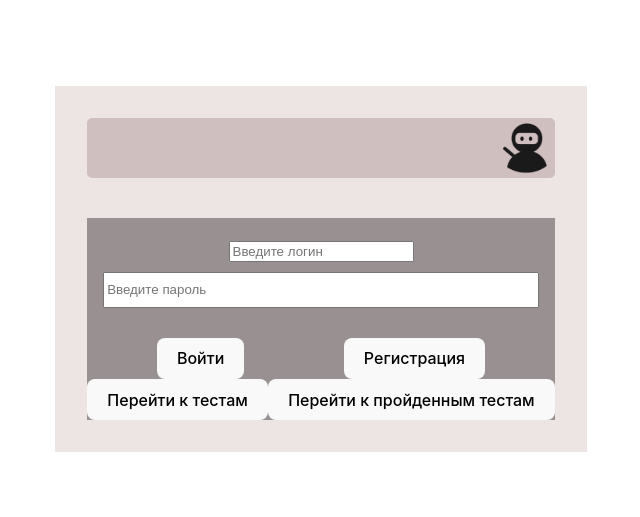
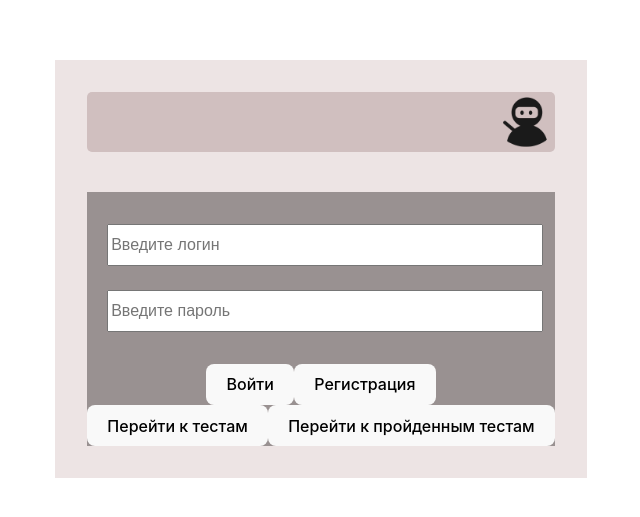
Before and after one commit to Dzehil02/viktorina, a React (Vite) app in the folder client/: page / in a window 1280 px wide. Shown: the part 131-648 px from the top of the page, without its empty margins (319-959 px from the left). Built offline with nearby package versions, Linux system fonts and the light colour scheme.

Commit message:
Add SCSS, classNames func, create Input.

```diff
--- a/client/package.json
+++ b/client/package.json
@@ -24,6 +24,7 @@
     "eslint": "^8.38.0",
     "eslint-plugin-react-hooks": "^4.6.0",
     "eslint-plugin-react-refresh": "^0.3.4",
+    "sass": "^1.66.1",
     "typescript": "^5.0.2",
     "vite": "^4.3.9"
   }
--- a/client/src/main.tsx
+++ b/client/src/main.tsx
@@ -1,7 +1,7 @@
 import React from 'react'
 import ReactDOM from 'react-dom/client'
 import App from './App.tsx'
-import './index.css'
+import './index.scss'
 import { BrowserRouter } from 'react-router-dom'
 
 ReactDOM.createRoot(document.getElementById('root') as HTMLElement).render(
--- a/client/src/pages/Auth/ui/Auth.css
+++ b/client/src/pages/Auth/ui/Auth.module.scss
@@ -12,7 +12,7 @@
     padding: 20px;
 }
 
-.input {
+.input_t {
     width: 100%;
     min-height: 30px;
     margin: 10px;
--- a/client/src/pages/Auth/ui/Auth.tsx
+++ b/client/src/pages/Auth/ui/Auth.tsx
@@ -1,6 +1,7 @@
 import { Link } from 'react-router-dom';
-import './Auth.css'
 import { Input } from '../../../shared/ui/Input';
+import cls from './Auth.module.scss';
+import { classNames } from '../../../shared/lib/classNames/classNames';
 
 interface AuthProps {
     className?: string;
@@ -8,12 +9,14 @@ interface AuthProps {
 
 export const Auth = (props: AuthProps) => {
 
+    const {className} = props;
+
     return (
 
-            <div className={'Auth'}>
-                <div className={'form'}>
-                    <Input className={'input'} type='text' placeholder='Введите логин' />
-                    <input className={'input'} type='text' placeholder='Введите пароль' />
+            <div className={classNames(cls.Auth, {}, [className])}>
+                <div className={classNames(cls.form, {}, [className])}>
+                    <Input type='text' placeholder='Введите логин' />
+                    <Input type='text' placeholder='Введите пароль' />
                 </div>
                 <div className={'btnWrapper'}>
                     <button>Войти</button>
--- /dev/null
+++ b/client/src/shared/lib/classNames/classNames.ts
@@ -0,0 +1,15 @@
+export type Mods = Record<string, boolean | string | undefined>;
+
+export function classNames(
+    cls: string,
+    mods: Mods = {},
+    additional: Array<string | undefined> = [],
+): string {
+    return [
+        cls,
+        ...additional.filter(Boolean),
+        ...Object.entries(mods)
+            .filter(([className, value]) => Boolean(value))
+            .map(([className]) => className),
+    ].join(' ');
+}
--- /dev/null
+++ b/client/src/shared/ui/Input/Input.module.scss
@@ -0,0 +1,14 @@
+.InputWrapper {
+    width: 100%;
+    padding: 12px 0;
+}
+
+.input {
+    width: 100%;
+    height: 36px;
+    font-size: 16px;
+}
+
+.readonly {
+    opacity: 0.6;
+}
--- a/client/src/shared/ui/Input/Input.tsx
+++ b/client/src/shared/ui/Input/Input.tsx
@@ -1,6 +1,6 @@
-import { InputHTMLAttributes, ReactNode, memo, useEffect, useRef, useState } from 'react';
-// import { Mods, classNames } from '@/shared/lib/classNames/classNames';
-// import cls from './Input.module.scss';
+import { InputHTMLAttributes, memo } from 'react';
+import { Mods, classNames } from '../../lib/classNames/classNames';
+import cls from './Input.module.scss';
 
 type HTMLInputProps = Omit<
     InputHTMLAttributes<HTMLInputElement>,
@@ -11,7 +11,6 @@ interface InputProps extends HTMLInputProps {
     className?: string;
     value?: string | number;
     onChange?: (value: string) => void;
-    autofocus?: boolean;
     readonly?: boolean;
 }
 
@@ -23,47 +22,27 @@ export const Input = memo((props: InputProps) => {
         type = 'text',
         placeholder,
         readonly,
-        autofocus,
         ...otherProps
     } = props;
-    const ref = useRef<HTMLInputElement>(null);
-    const [isFocused, setIsFocused] = useState(false);
 
-    useEffect(() => {
-        if (autofocus) {
-            setIsFocused(true);
-            ref.current?.focus();
-        }
-    }, [autofocus]);
 
     const onChangeHandler = (e: React.ChangeEvent<HTMLInputElement>) => {
         onChange?.(e.target.value);
     };
 
-    const onBlur = () => {
-        setIsFocused(false);
+    const mods: Mods = {
+        [cls.readonly]: readonly,
     };
 
-    const onFocus = () => {
-        setIsFocused(true);
-    };
-
-    // const mods: Mods = {
-    //     [cls.readonly]: readonly,
-    //     [cls.focused]: isFocused,
-    // };
-
     return (
-        <div /*className={classNames(cls.InputWrapper, mods, [className])}*/>
+        <div className={classNames(cls.InputWrapper, mods, [className])}>
             <input
-                // className={classNames(cls.input, {}, [className])}
+                className={classNames(cls.input, {}, [className])}
                 type={type}
                 value={value}
                 placeholder={placeholder}
                 onChange={onChangeHandler}
                 readOnly={readonly}
-                onBlur={onBlur}
-                onFocus={onFocus}
                 {...otherProps}
             />
         </div>
```
Also changed, not shown: client/src/index.scss (renamed from client/src/index.css), 1 other file (tests, documents, lock files or other folders).
